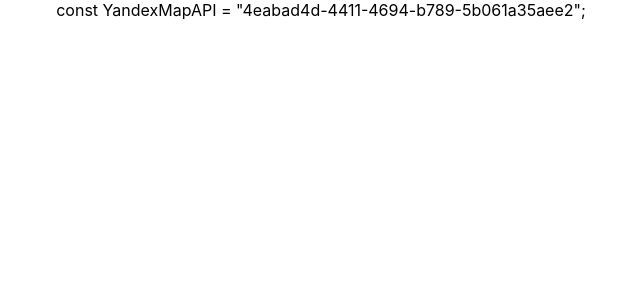
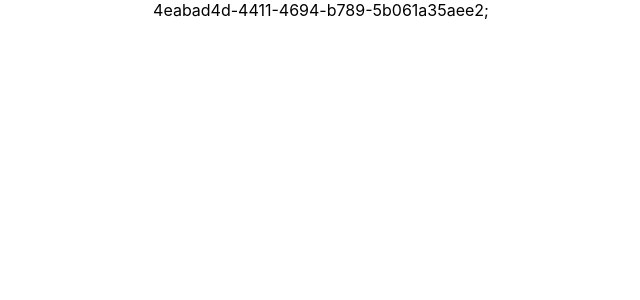
Before and after one commit to Rustam200391/life-water_app, a React (Create React App) app: page / in a window 1280 px wide. Shown: the top 300 px of the page, without its empty margins (319-959 px from the left). Built offline with nearby package versions, Linux system fonts and the light colour scheme.

Commit message:
used API commit

```diff
--- a/src/API.tsx
+++ b/src/API.tsx
@@ -1,8 +1,12 @@
+
+  const YandexMapAPI = "4eabad4d-4411-4694-b789-5b061a35aee2";
+
 
 export const API = () => {
+
   return (
-    <>
-    const YandexMapAPI = "4eabad4d-4411-4694-b789-5b061a35aee2";
-    </>
+    <div>
+    {YandexMapAPI};
+    </div>
   )
 }
```
